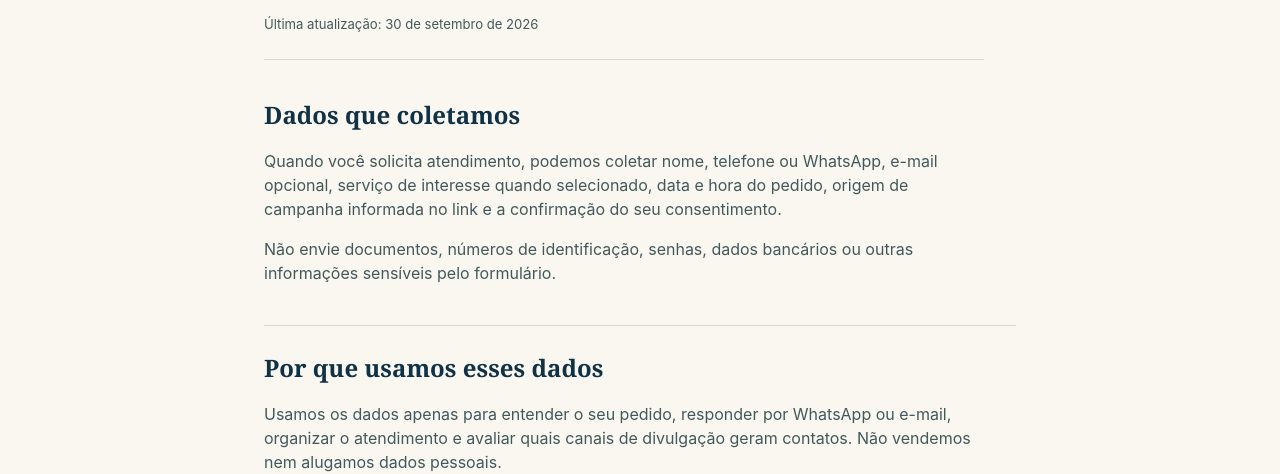
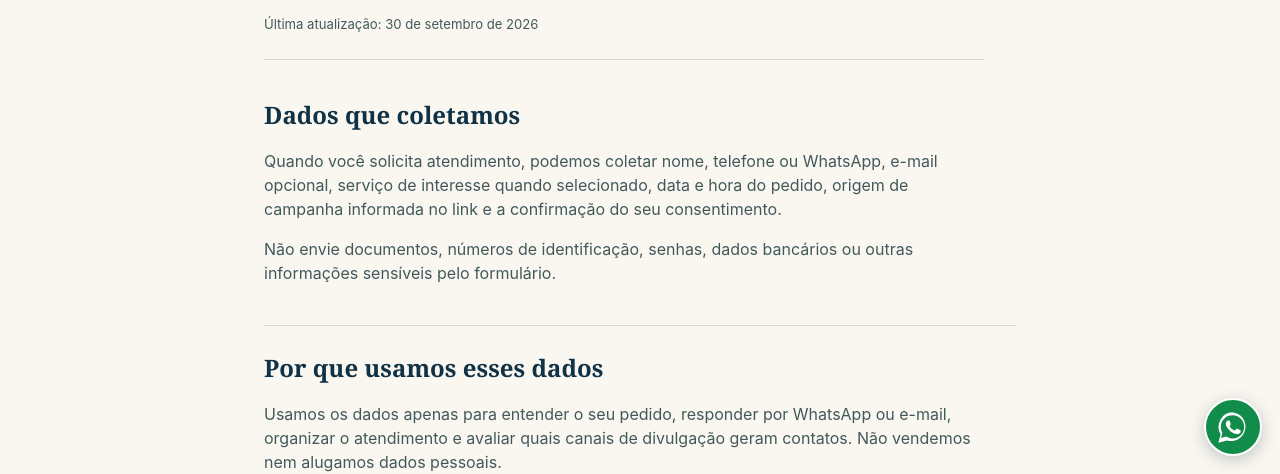
Before and after one commit to bfcvdias/Br-digital-cert, a plain HTML site: page site/privacidade/index.html in a window 1280 px wide. Shown: the part 326-800 px from the top of the page. Drawn offline with Linux system fonts and the light colour scheme.

Commit message:
Add persistent WhatsApp entry button to lead flow

```diff
--- /dev/null
+++ b/site/assets/whatsapp.css
@@ -0,0 +1 @@
+.whatsapp-float{position:fixed;right:max(18px,env(safe-area-inset-right));bottom:max(18px,env(safe-area-inset-bottom));z-index:30;width:58px;height:58px;display:grid;place-items:center;border-radius:50%;background:#128c4a;color:#fff;box-shadow:0 4px 16px #10324740;text-decoration:none;border:2px solid #fff;transition:transform .15s}.whatsapp-float svg{width:36px;height:36px}.whatsapp-float:hover{transform:translateY(-2px);background:#0d743c}.whatsapp-float:focus-visible{outline:3px solid #103247;outline-offset:4px}@media(prefers-reduced-motion:reduce){.whatsapp-float{transition:none}}
--- a/site/privacidade/index.html
+++ b/site/privacidade/index.html
@@ -10,7 +10,7 @@
     <link rel="stylesheet" href="/assets/styles.css" />
     <link rel="stylesheet" href="/assets/privacy.css" />
     <title>Privacidade e consentimento | Certifica Brasil Québec</title>
-  </head>
+  <link rel="stylesheet" href="/assets/whatsapp.css?v=20260930" /></head>
   <body>
     <header class="site-header"><a class="brand" href="/"><span class="brand-mark">CB</span><span>Certifica<br><em>Brasil Québec</em></span></a><a class="button button-small" href="/#formulario">Solicitar atendimento</a></header>
     <main class="policy-page">
@@ -29,5 +29,5 @@
       <p class="policy-note">Esta política descreve o uso do site e não substitui orientação jurídica individual.</p>
     </main>
     <footer><a class="brand" href="/"><span class="brand-mark">CB</span><span>Certifica<br><em>Brasil Québec</em></span></a><div><a href="/">Voltar ao início</a><span>© 2026 Certifica Brasil Québec</span></div></footer>
-  </body>
+  <a class="whatsapp-float" href="/#formulario" aria-label="Solicitar atendimento pelo WhatsApp" title="Solicitar atendimento pelo WhatsApp"><svg viewBox="0 0 32 32" aria-hidden="true" focusable="false"><path fill="currentColor" d="M16 3a12.8 12.8 0 0 0-11 19.4L3 30l7.8-2A12.8 12.8 0 1 0 16 3Zm0 23.3c-2 0-3.9-.6-5.6-1.6l-.4-.2-4.6 1.2 1.2-4.5-.3-.5A10.4 10.4 0 1 1 16 26.3Zm5.8-7.8c-.3-.2-1.8-.9-2.1-1-.3-.1-.5-.2-.7.2-.2.3-.8 1-1 1.2-.2.2-.4.2-.7.1-.3-.2-1.3-.5-2.5-1.5-.9-.8-1.5-1.8-1.7-2.1-.2-.3 0-.5.1-.6l.5-.6.3-.5c.1-.2 0-.4 0-.6l-1-2.4c-.3-.6-.5-.5-.7-.5h-.6c-.2 0-.6.1-.9.4-.3.3-1.2 1.1-1.2 2.7s1.2 3.1 1.4 3.3c.2.2 2.3 3.5 5.6 4.9.8.3 1.4.5 1.9.6.8.3 1.5.2 2.1.1.6-.1 1.8-.7 2.1-1.5.3-.7.3-1.4.2-1.5-.1-.2-.3-.3-.6-.4Z"/></svg></a></body>
 </html>
```
Also changed, not shown: site/index.html (+2 -2 lines).
